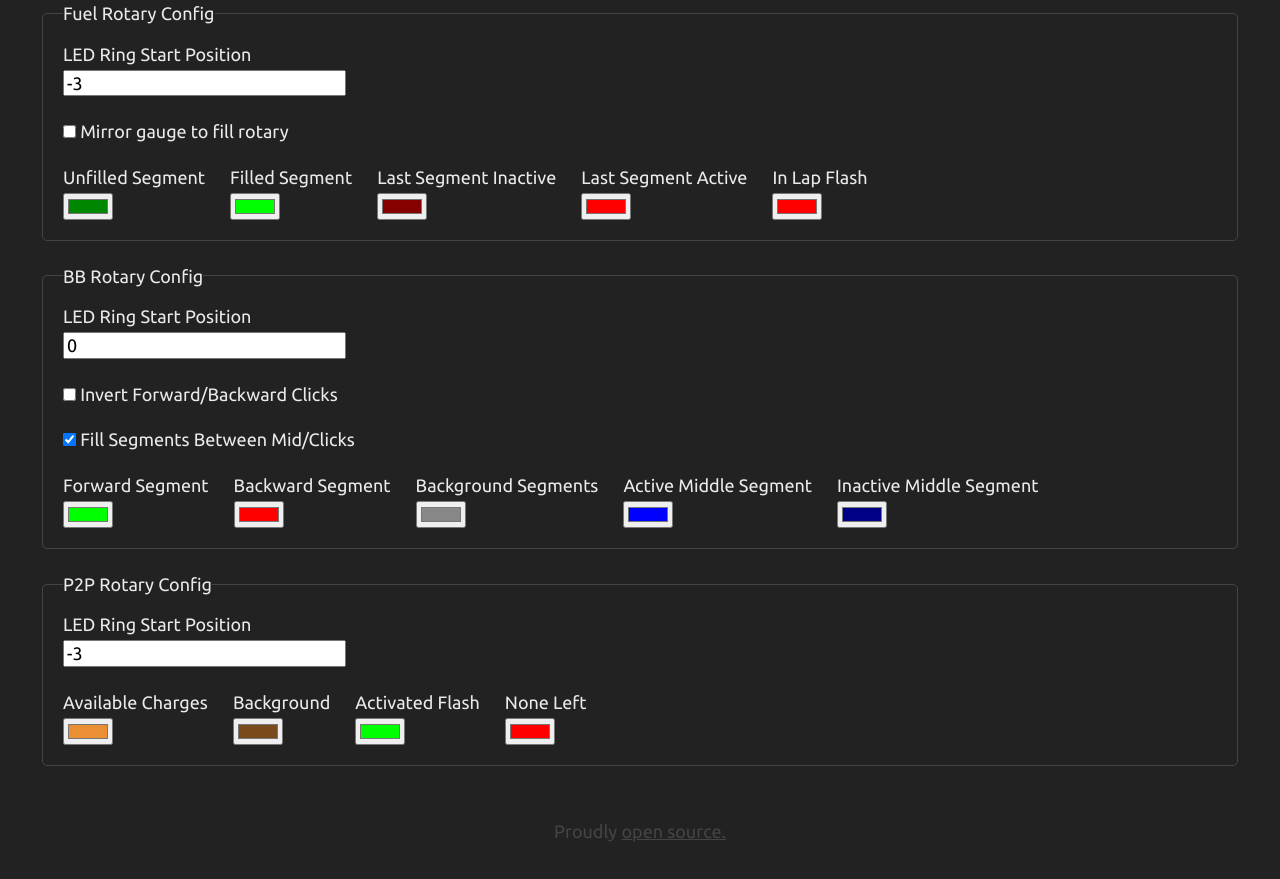
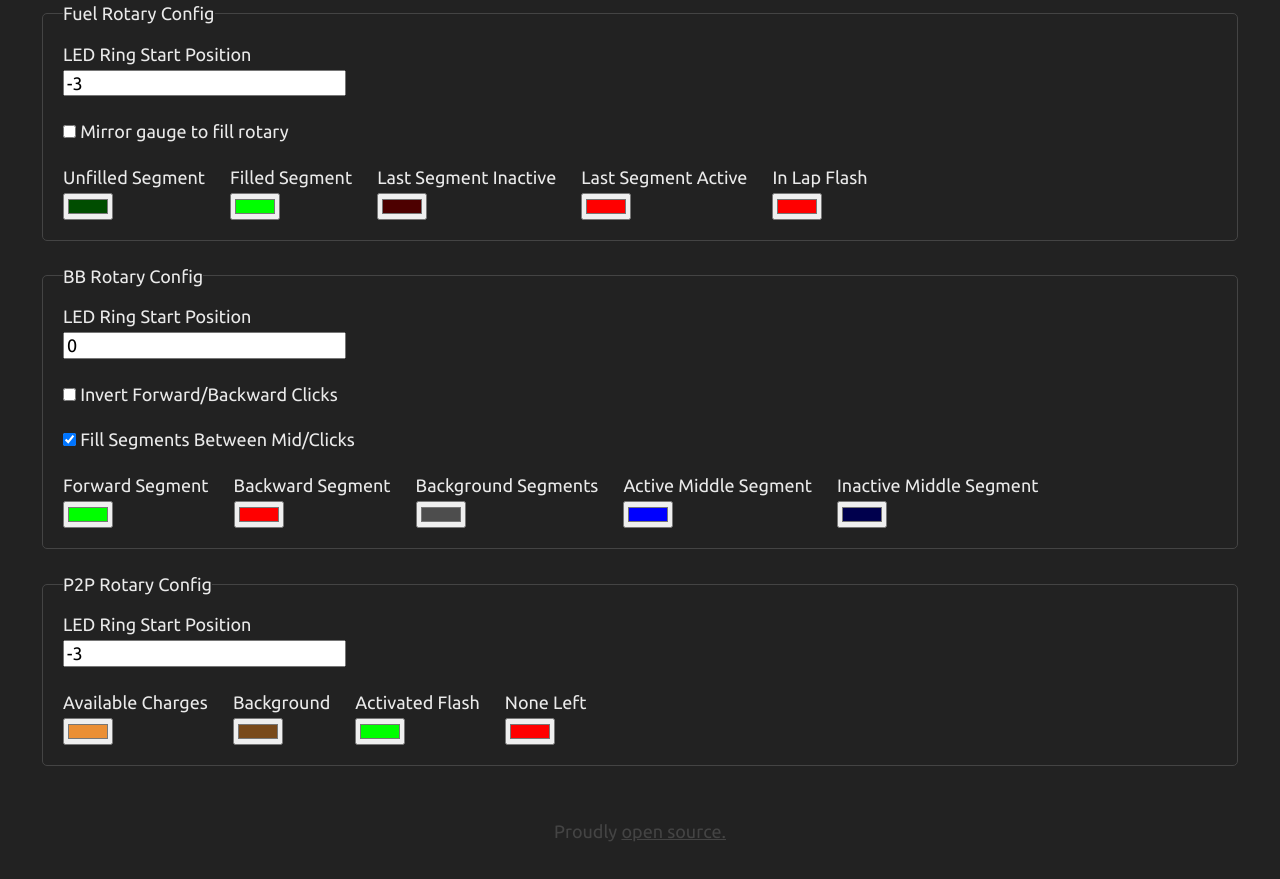
Before and after one commit to jason-murray/deleter-gt-neo, a plain HTML site: page docs/index.html in a window 1280 px wide. Shown: the part 1236-2115 px from the top of the page. Drawn offline with Linux system fonts and the light colour scheme.

Commit message:
darken off colours

```diff
--- a/docs/index.html
+++ b/docs/index.html
@@ -145,7 +145,7 @@
             <div class="colours">
                 <div>
                     <label>Unfilled Segment</label>
-                    <input type="color" name="fuelBgC" value="#008700" />
+                    <input type="color" name="fuelBgC" value="#004d00" />
                 </div>
                 <div>
                     <label>Filled Segment</label>
@@ -153,7 +153,7 @@
                 </div>
                 <div>
                     <label>Last Segment Inactive</label>
-                    <input type="color" name="fuelLastSegBgC" value="#870000" />
+                    <input type="color" name="fuelLastSegBgC" value="#4d0000" />
                 </div>
                 <div>
                     <label>Last Segment Active</label>
@@ -194,7 +194,7 @@
                 </div>
                 <div>
                     <label>Background Segments</label>
-                    <input type="color" name="bbBgC" value="#878787" />
+                    <input type="color" name="bbBgC" value="#4d4d4d" />
                 </div>
                 <div>
                     <label>Active Middle Segment</label>
@@ -202,7 +202,7 @@
                 </div>
                 <div>
                     <label>Inactive Middle Segment</label>
-                    <input type="color" name="bbMiddleBgC" value="#000087" />
+                    <input type="color" name="bbMiddleBgC" value="#00004d" />
                 </div>
             </div>
 
```
